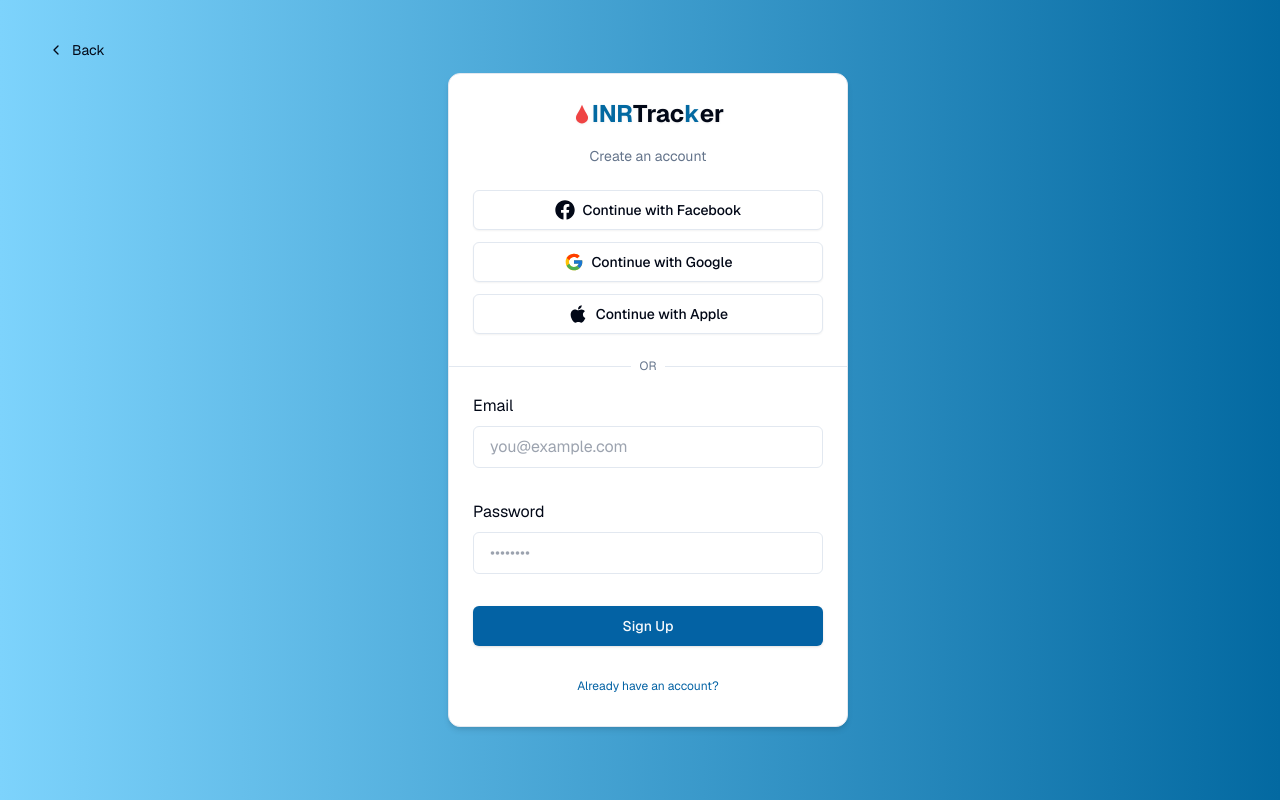
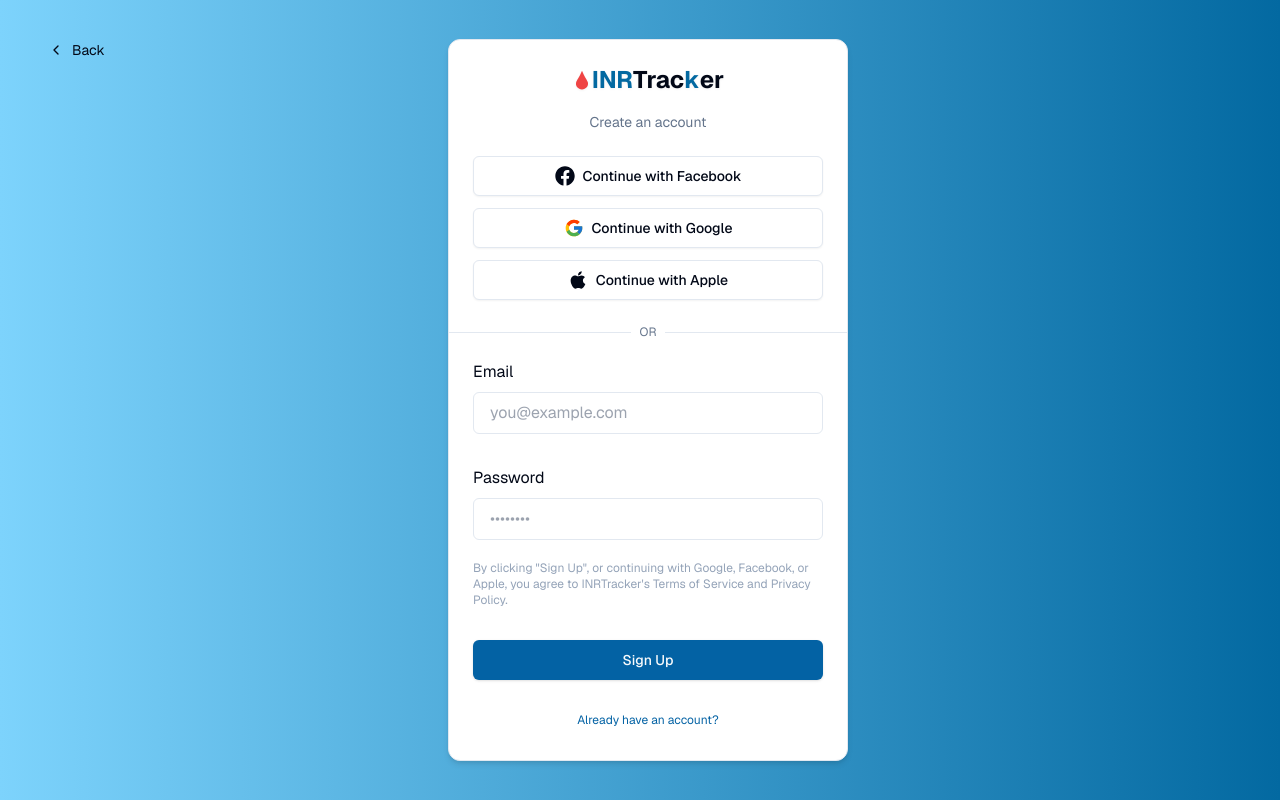
Before and after one commit to veronzHub/inrtracker_v2, a Next.js app: page /auth/register in a window 1280 px wide. Built offline with nearby package versions, Linux system fonts and the light colour scheme; what tailwindcss-animated would draw is missing.

Commit message:
added terms commitment

```diff
--- a/app/auth/register/page.tsx
+++ b/app/auth/register/page.tsx
@@ -56,12 +56,18 @@
             Password
           </label>
           <input
-            className="rounded-md px-4 py-2 bg-inherit border mb-6"
+            className="rounded-md px-4 py-2 bg-inherit border mb-3"
             type="password"
             name="password"
             placeholder="••••••••"
             required
           />
+          <p className="text-xs text-slate-400 mb-6">
+            By clicking "Sign Up", or continuing with Google, Facebook, or
+            Apple, you agree to INRTracker's{" "}
+            <Link href="/terms">Terms of Service</Link> and{" "}
+            <Link href="/privacy">Privacy Policy</Link>.
+          </p>
           <SubmitButton
             formAction={signUp}
             className="bg-primary text-primary-foreground shadow hover:bg-primary/90 py-2 inline-flex items-center justify-center whitespace-nowrap rounded-md text-sm font-medium transition-colors focus-visible:outline-none focus-visible:ring-1 focus-visible:ring-ring disabled:pointer-events-none disabled:opacity-50 h-10 px-8"
```
